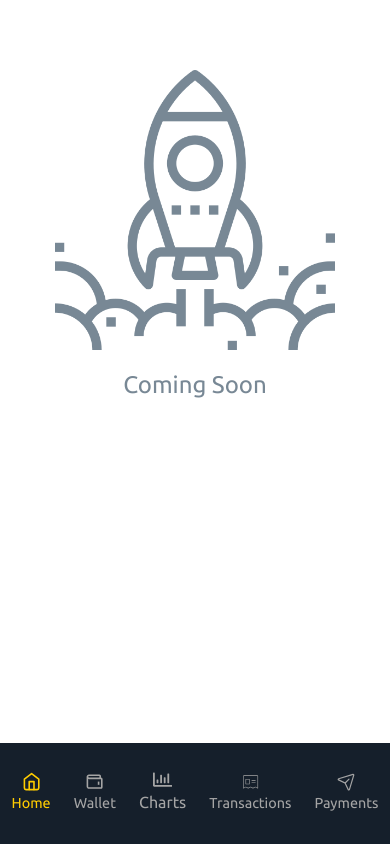
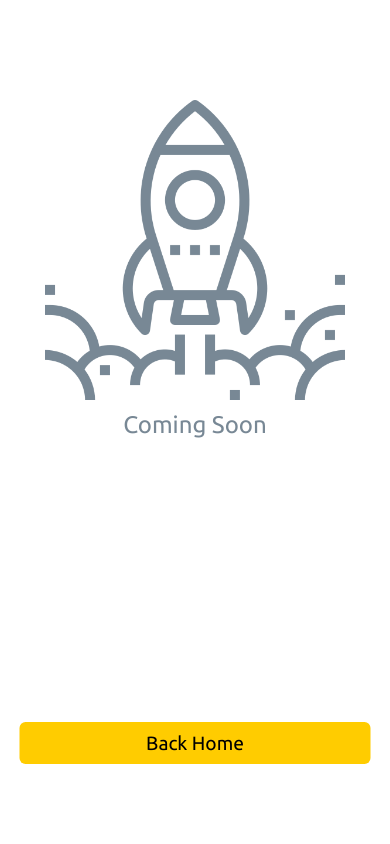
Before and after one commit to Mcdemzy/crypto-app, a React (Vite) app: page / in a window 390 px wide. Built offline with nearby package versions, Linux system fonts and the light colour scheme.

Commit message:
Designing Coming soon Page Component

```diff
--- a/src/App.tsx
+++ b/src/App.tsx
@@ -1,12 +1,12 @@
 import Coming from "./component/coming/Coming";
 // import Dashboard from "./component/dashboard/Dashboard";
-import Navbar from "./component/navbar/Navbar";
+// import Navbar from "./component/navbar/Navbar";
 
 function App() {
   return (
     <>
       {/* <Dashboard /> */}
-      <Navbar />
+      {/* <Navbar /> */}
       <Coming />
     </>
   );
--- a/src/component/coming/Coming.tsx
+++ b/src/component/coming/Coming.tsx
@@ -5,13 +5,13 @@ const Coming = () => {
   return (
     <>
       <section>
-        <div className="rocket__container">
+        <div className="coming-soon">
           <img src={Rocket} alt="" width={300} />
           <p>Coming Soon</p>
         </div>
-        {/* <div>
+        <div className="coming-home">
           <a href="">Back Home</a>
-        </div> */}
+        </div>
       </section>
     </>
   );
--- a/src/index.css
+++ b/src/index.css
@@ -461,17 +461,32 @@ body {
     border-radius: 50%;
   } */
 
-  .rocket__container {
+  .coming-soon {
     display: flex;
     flex-direction: column;
     justify-content: center;
     align-items: center;
     gap: 5px;
     color: #788895;
-    margin-top: 60px;
+    margin-top: 100px;
     font-size: 1.5rem;
   }
   .rocket__container img {
     padding: 10px;
   }
+
+  .coming-home {
+    position: absolute;
+    bottom: 80px;
+    left: 50%;
+    transform: translateX(-50%);
+    width: 90vw;
+    height: 5vh;
+    background: var(--text-primary);
+    display: flex;
+    justify-content: center;
+    align-items: center;
+    border-radius: 6px;
+    font-size: 1.2rem;
+  }
 }
```
